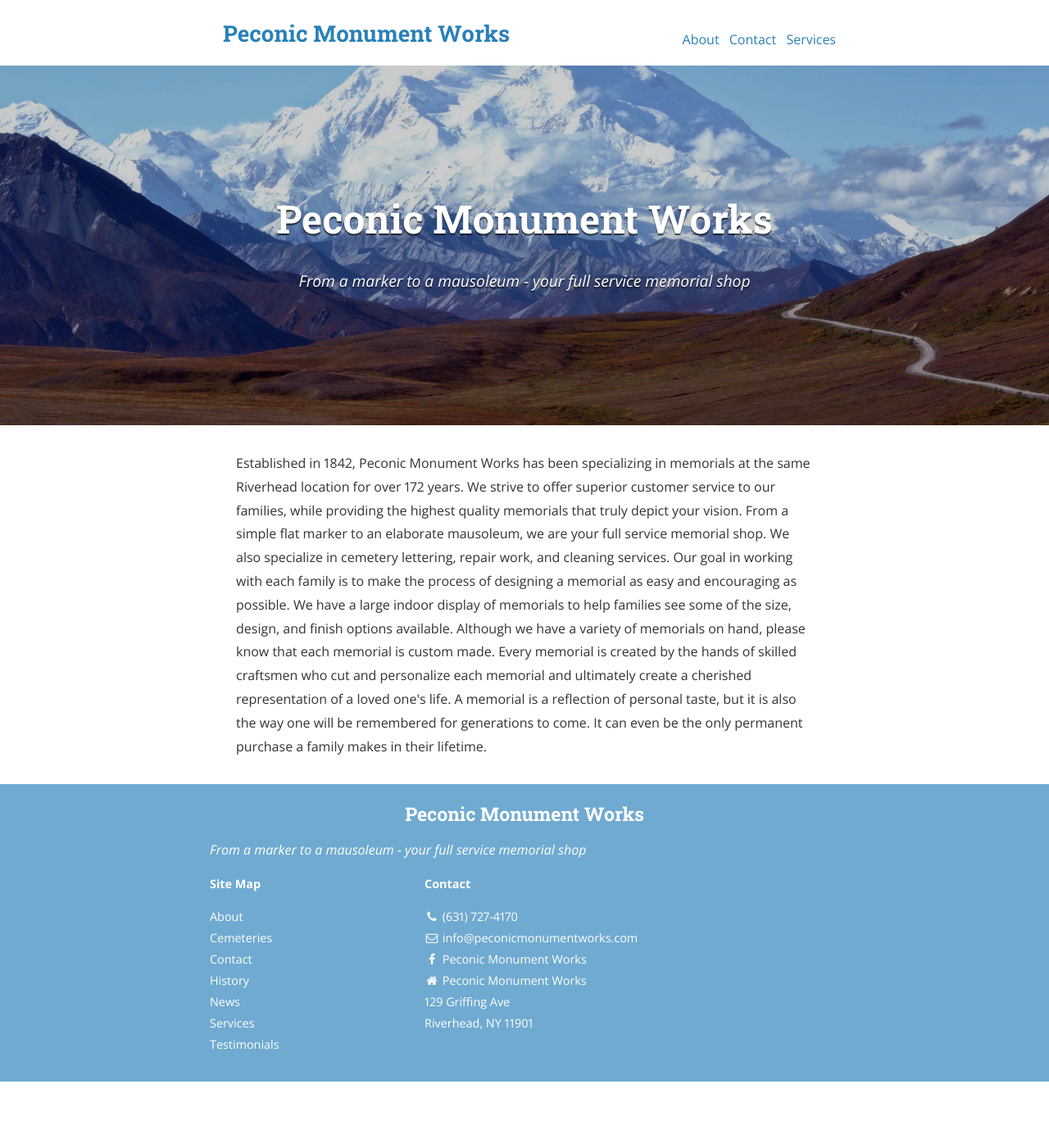
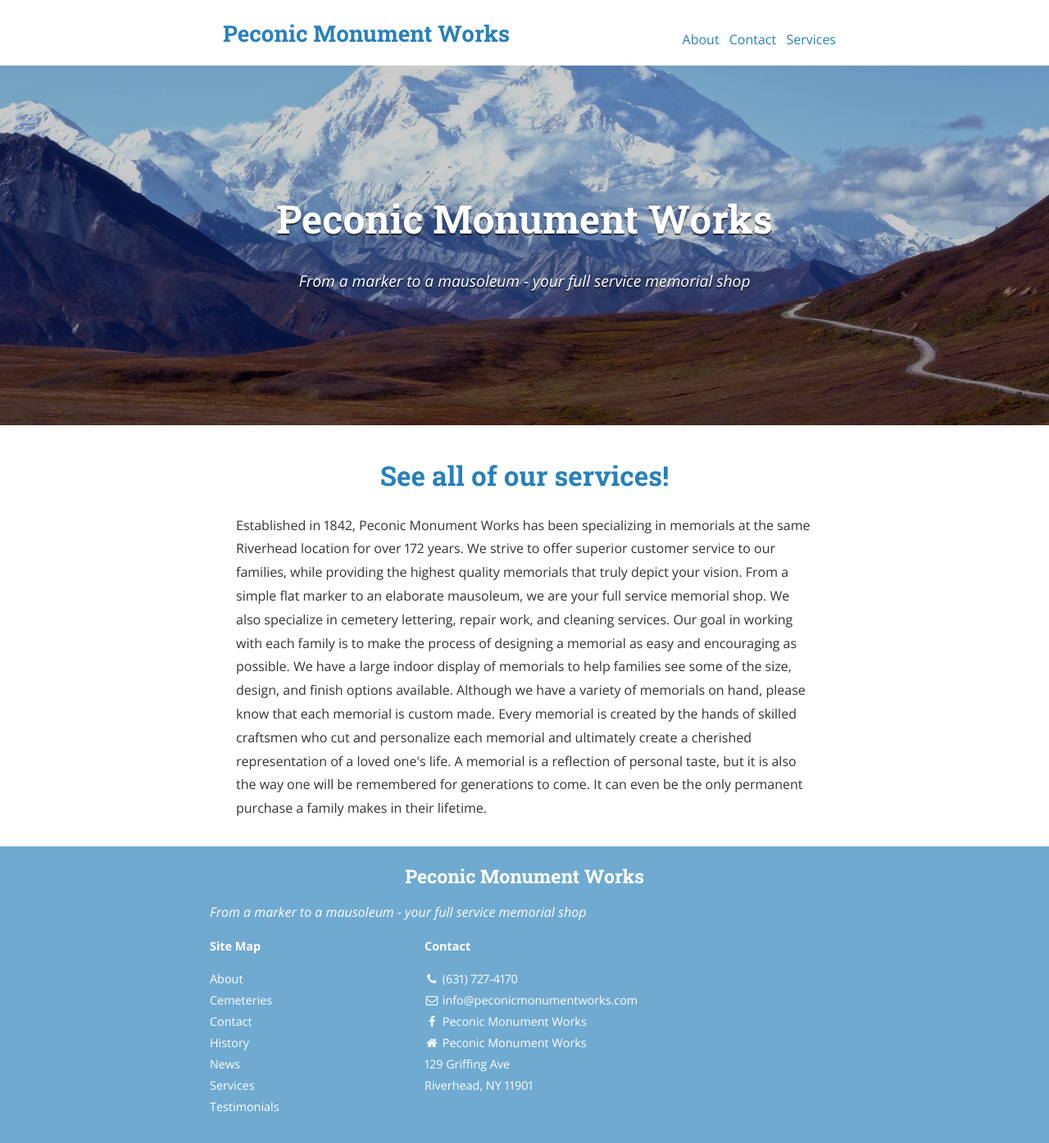
Before and after one commit to peconicmonuments/peconicmonuments.github.io, a Jekyll site: the page built from index.html, in a window 1280 px wide. Shown: the whole page at 82% size. Built offline with Jekyll 4.4.1, drawn with Linux system fonts in a browser that asks for light colours; nearby versions of some CDN libraries; before the commit the page ends 1320 px from its top, so only the background shows below that.

Commit message:
add services link

```diff
--- a/index.html
+++ b/index.html
@@ -19,6 +19,10 @@ layout: default
   <div class="page">
 
     <article class="post-content">
+      <h1 style="text-align: center;">
+        <a href="/services"> See all of our services! </a>
+      </h1>
+
       Established in 1842, Peconic Monument Works has been specializing in
       memorials at the same Riverhead location for over 172 years.  We strive
       to offer superior customer service to our families, while providing the
```
